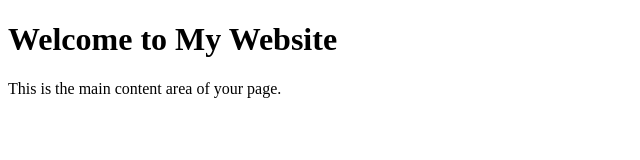
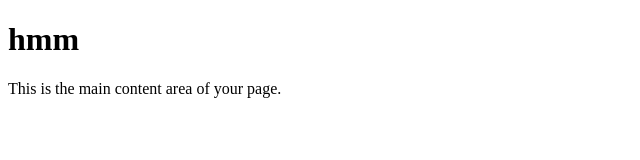
Before and after one commit to Rexboy909/Advanced_Progreamming_Portfolio_25-26, a plain HTML site: page index.html in a window 1280 px wide. Shown: the whole page, without its empty margins (0-640 px from the left). Drawn offline with Linux system fonts and the light colour scheme.

Commit message:
Update index.html

```diff
--- a/index.html
+++ b/index.html
@@ -3,11 +3,11 @@
 <head>
     <meta charset="UTF-8">
     <meta name="viewport" content="width=device-width, initial-scale=1.0">
-    <title>Your Page Title</title>
+    <title>2025-26 Ulisses Pineda</title>
 </head>
 <body>
     <header>
-        <h1>Welcome to My Website</h1>
+        <h1>hmm</h1>
     </header>
     <main>
         <p>This is the main content area of your page.</p>
```
